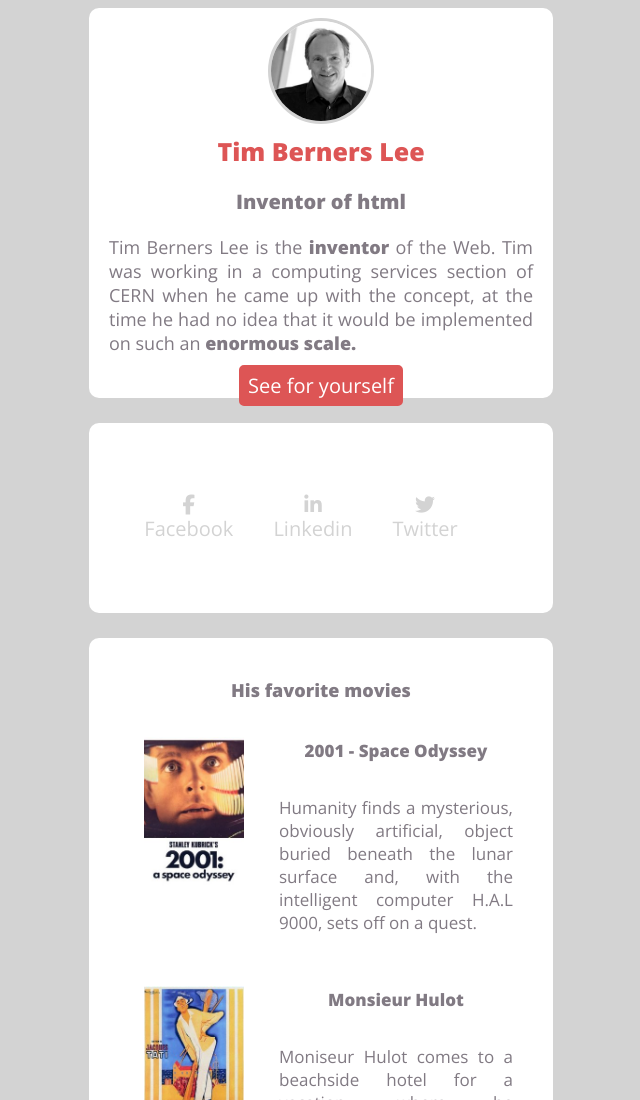
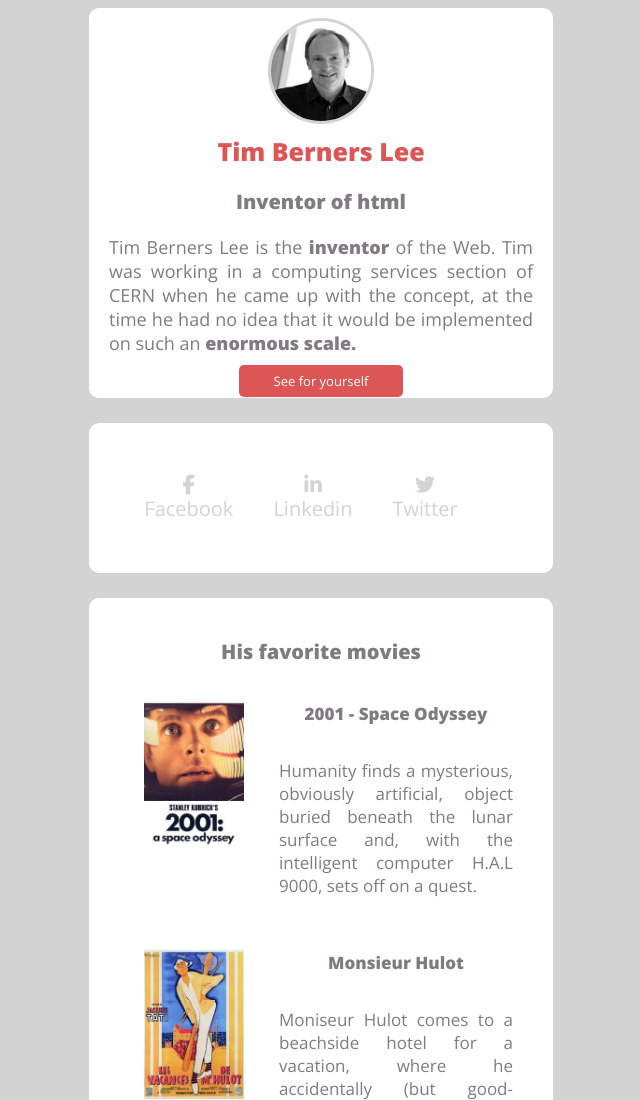
Before and after one commit to Otto1808/hamilton-8-tim-berners-lee-Otto1808, a plain HTML site: page index.html in a window 1280 px wide. Shown: the top 1100 px of the page, without its empty margins (319-959 px from the left). Drawn offline with nearby package versions, Linux system fonts and the light colour scheme.

Commit message:
Last edit css

```diff
--- a/style.css
+++ b/style.css
@@ -32,7 +32,7 @@ h1{
     text-align: center;
 }
 h2{
-    font-size: 18px;
+    font-size: 20px;
     text-align: center;
     margin: 10px;
 }
@@ -51,6 +51,7 @@ h2{
     width: 150px;
     text-align: center;
     text-decoration: none;
+    font-size: 13px;
 }
 .ButtonRed:hover{
     background-color: plum;
@@ -62,7 +63,7 @@ h2{
     flex-direction: row;
     justify-content: center;
     align-items: center;
-    padding: 20px;
+    padding: 0px;
     border-radius: 10px;
     list-style: none;
     cursor: pointer;
```
